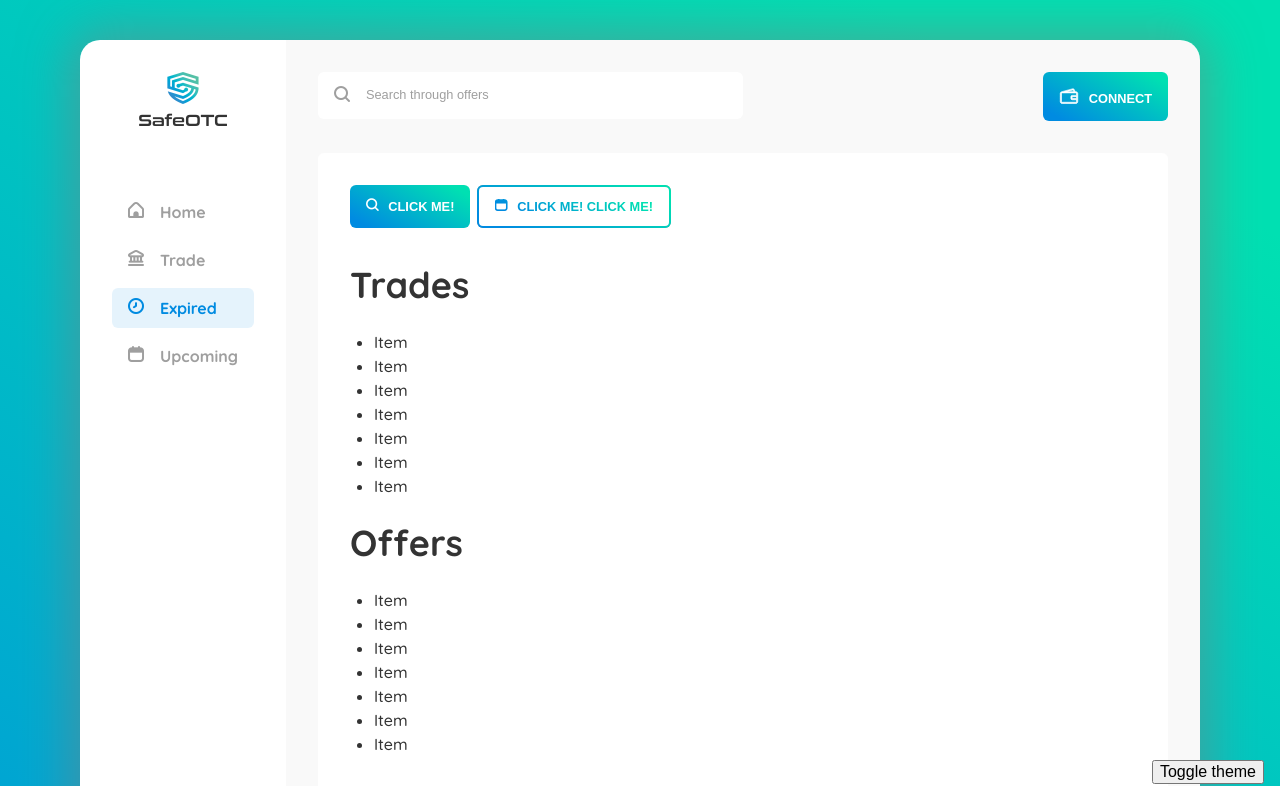
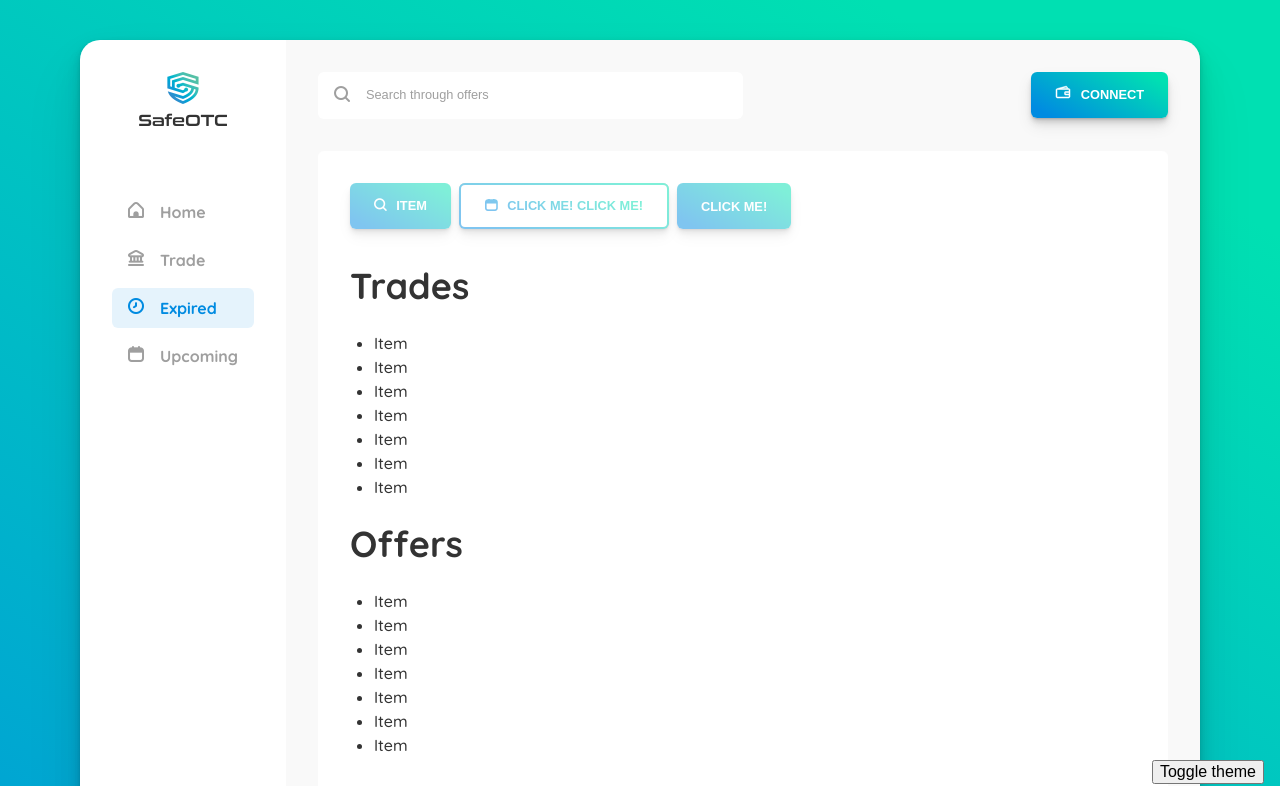
Before and after one commit to safeotc/demo-app, a Next.js app: page / in a window 1280 px wide. Shown: the top 786 px of the page. Built offline with nearby package versions, Linux system fonts and the light colour scheme.

Commit message:
adds improved shadows, calibrates button icons

```diff
--- a/components/forms/Button.tsx
+++ b/components/forms/Button.tsx
@@ -7,9 +7,7 @@ export interface ButtonProps extends ButtonHTMLAttributes<HTMLButtonElement> {
 
 const Button = React.forwardRef<HTMLButtonElement, ButtonProps>(({ children, icon, ...props }, ref) => {
     const propsClasses = props?.className || '';
-    const buttonClasses = cn('c-button', propsClasses, {
-        'c-button--disabled': !!props.disabled,
-    });
+    const buttonClasses = cn('c-button', propsClasses);
 
     return (
         <button {...props} className={buttonClasses} ref={ref}>
--- a/components/icons/WalletIcon.tsx
+++ b/components/icons/WalletIcon.tsx
@@ -3,14 +3,15 @@ import React from 'react';
 const WalletIcon = () => {
     return (
         <svg
+            style={{ position: 'relative', top: '-3px' }}
             className="c-button__wallet-icon"
             clipRule="evenodd"
             fillRule="evenodd"
             strokeLinejoin="round"
             strokeMiterlimit="2"
             viewBox="0 0 32 32"
-            width="20"
-            height="20"
+            width="16"
+            height="16"
             xmlns="http://www.w3.org/2000/svg"
         >
             <g transform="translate(0 -84)">
--- a/sections/main/Main.tsx
+++ b/sections/main/Main.tsx
@@ -6,8 +6,13 @@ import FlatIcon from '../../components/icons/FlatIcon';
 const Main: React.FC = () => {
     return (
         <main className="o-box u-margin-bottom-large">
-            <PrimaryButton icon={<FlatIcon icon="search" />}>Click me!</PrimaryButton>
-            <SecondaryButton icon={<FlatIcon icon="calendar" />}>Click me! Click me!</SecondaryButton>
+            <PrimaryButton icon={<FlatIcon icon="search" />} disabled={true}>
+                Item
+            </PrimaryButton>
+            <SecondaryButton icon={<FlatIcon icon="calendar" />} disabled={true}>
+                Click me! Click me!
+            </SecondaryButton>
+            <PrimaryButton disabled={true}>Click me!</PrimaryButton>
 
             <h1 className="u-margin-top">Trades</h1>
             <ul>
--- a/styles/components/_components.button.scss
+++ b/styles/components/_components.button.scss
@@ -1,17 +1,18 @@
 .c-button {
+  @include short-shadow();
   @include border-radius();
   @include focus-outline();
   @include short-transition(color border-color background-color outline);
   color: var(--color-tertiary);
   background: transparent;
-  padding: 0.9375em 1.25em;
+  padding: 0.75em 1.5em;
   text-transform: uppercase;
   font-weight: bold;
-  font-size: 0.8em;
   border: 2px solid var(--color-tertiary);
   cursor: pointer;
   display: block;
   width: 100%;
+  position: relative;
 
   @include mq($from: m) {
     width: auto;
@@ -26,17 +27,22 @@
       margin-left: 0.5em;
     }
   }
-}
 
-.c-button--disabled {
-  opacity: 0.5;
-  cursor: not-allowed;
+  &:active {
+    top: 1px;
+    box-shadow: none;
+  }
+
+  &[disabled] {
+    opacity: 0.5;
+    cursor: not-allowed;
+  }
 }
 
 .c-button--primary {
   border: none;
-  padding-top: calc(0.9375em + 2px);
-  padding-bottom: calc(0.9375em + 2px);
+  padding-top: calc(0.75em + 2px);
+  padding-bottom: calc(0.75em + 2px);
   background: var(--button-background);
   color: $color-primary-light;
 
@@ -47,7 +53,6 @@
 }
 
 .c-button--secondary {
-  position: relative;
   z-index: 0;
 
   & .c-button__content {
@@ -104,6 +109,12 @@
   }
 }
 
+.c-button__content {
+  font-size: 0.8em;
+  display: inline-flex;
+  align-items: center;
+}
+
 .c-button__text {
   .c-button__icon + & {
     margin-left: 0.75em;
--- a/styles/main.scss
+++ b/styles/main.scss
@@ -13,6 +13,7 @@
 @import "tools/tools.theme";
 @import "tools/tools.focus";
 @import "tools/tools.border";
+@import "tools/tools.shadow";
 @import "node_modules/sass-mq/mq";
 
 // GENERIC
--- a/styles/objects/_objects.content-wrapper.scss
+++ b/styles/objects/_objects.content-wrapper.scss
@@ -13,7 +13,9 @@
 .o-content-wrapper__container {
   @include short-transition(box-shadow);
   min-height: 100vh;
-  box-shadow: 0px 0px 50px 10px var(--color-content-container-shadow);
+  box-shadow: 0 1px 2px rgba(0, 0, 0, 0.07), 0 2px 4px rgba(0, 0, 0, 0.07),
+    0 4px 8px rgba(0, 0, 0, 0.07), 0 8px 16px rgba(0, 0, 0, 0.07),
+    0 16px 32px rgba(0, 0, 0, 0.07), 0 32px 64px rgba(0, 0, 0, 0.07);
   flex-grow: 1;
   display: flex;
   align-items: stretch;
--- a/styles/settings/_settings.global.scss
+++ b/styles/settings/_settings.global.scss
@@ -32,7 +32,6 @@ $light-theme: (
   color-primary: $color-primary-light,
   color-secondary: #f9f9f9,
   color-tertiary: #9f9f9f,
-  color-content-container-shadow: transparentize(#808080, 0.5),
   background-color: $color-background-light,
   button-background: $color-background-light,
   button-hover-background: $color-background-dark,
@@ -43,7 +42,6 @@ $dark-theme: (
   color-primary: #1c2639,
   color-secondary: #0c182c,
   color-tertiary: darken(#9f9f9f, 20%),
-  color-content-container-shadow: transparentize(#ffffff, 0.9),
   background-color: $color-background-dark,
   button-background: $color-background-dark,
   button-hover-background: $color-background-light,
--- /dev/null
+++ b/styles/tools/_tools.shadow.scss
@@ -0,0 +1,11 @@
+@mixin short-shadow() {
+  box-shadow: 0 1px 1px rgba(0, 0, 0, 0.08), 0 2px 2px rgba(0, 0, 0, 0.08),
+    0 4px 4px rgba(0, 0, 0, 0.08), 0 6px 8px rgba(0, 0, 0, 0.08),
+    0 8px 16px rgba(0, 0, 0, 0.08);
+}
+
+@mixin long-shadow() {
+  box-shadow: 0 2px 1px rgba(0, 0, 0, 0.09), 0 4px 2px rgba(0, 0, 0, 0.09),
+    0 8px 4px rgba(0, 0, 0, 0.09), 0 16px 8px rgba(0, 0, 0, 0.09),
+    0 32px 16px rgba(0, 0, 0, 0.09);
+}
--- a/styles/tools/_tools.theme.scss
+++ b/styles/tools/_tools.theme.scss
@@ -3,10 +3,6 @@
   --color-primary: #{map-get($theme-map, color-primary)};
   --color-secondary: #{map-get($theme-map, color-secondary)};
   --color-tertiary: #{map-get($theme-map, color-tertiary)};
-  --color-content-container-shadow: #{map-get(
-      $theme-map,
-      color-content-container-shadow
-    )};
   --background-color: #{map-get($theme-map, background-color)};
   --button-background: #{map-get($theme-map, button-background)};
   --button-hover-background: #{map-get($theme-map, button-hover-background)};
```
